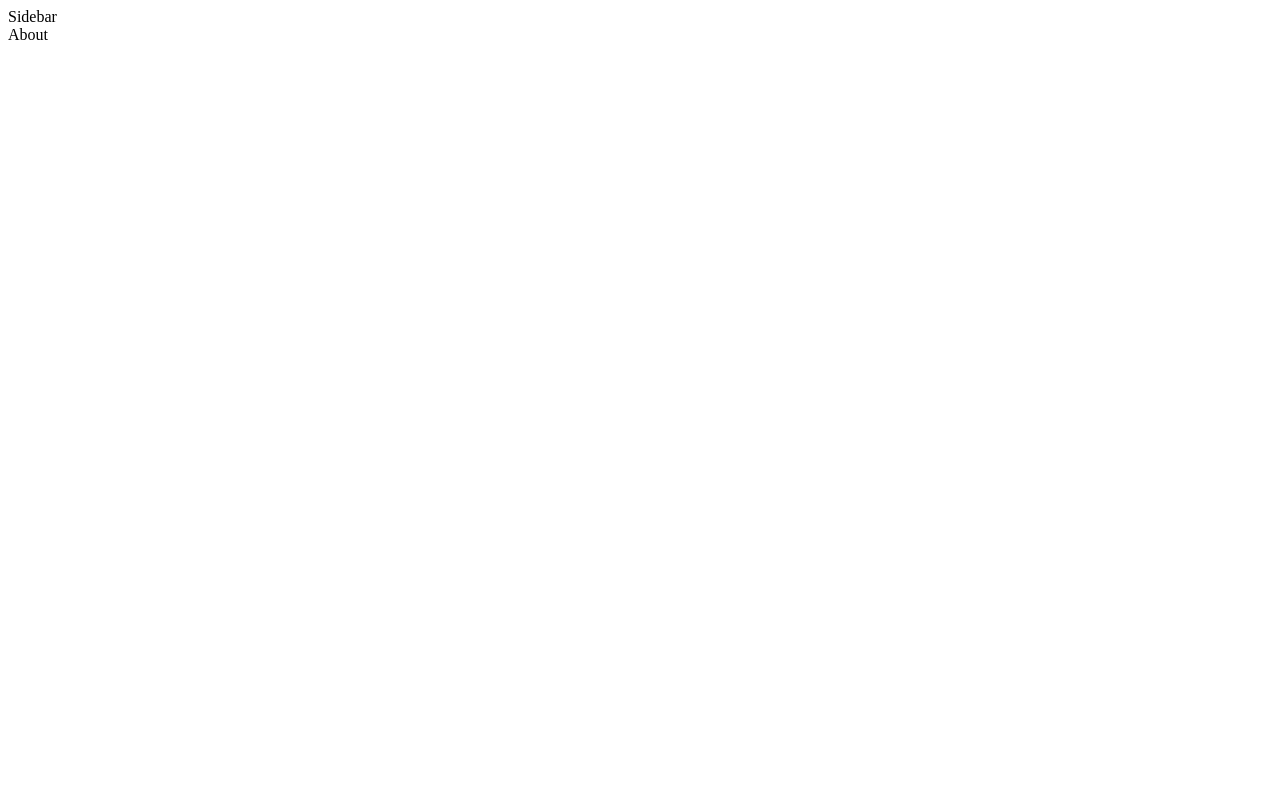
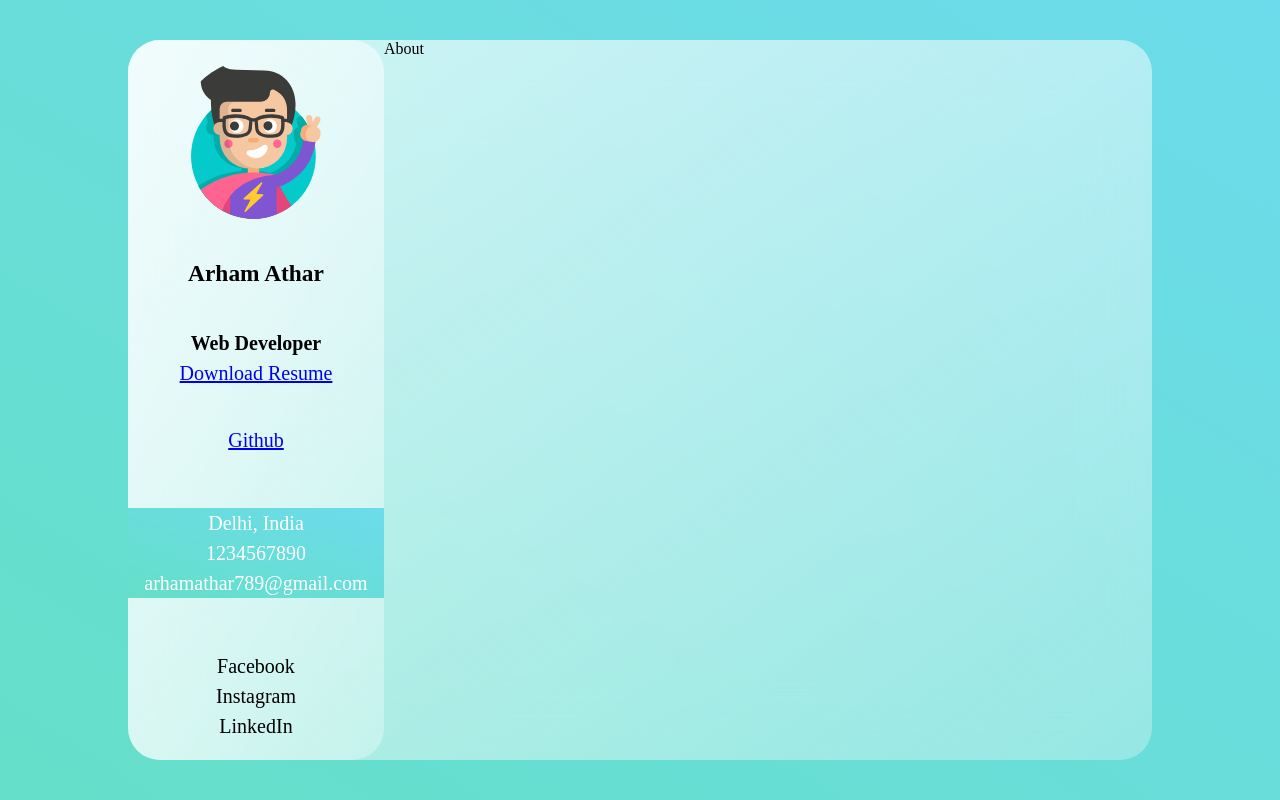
Before and after one commit to arhamathar/React-Portfolio, a React (Create React App) app: page / in a window 1280 px wide. Built offline with nearby package versions, Linux system fonts and the light colour scheme.

Commit message:
sidebar component added

```diff
--- a/package.json
+++ b/package.json
@@ -8,6 +8,7 @@
     "@testing-library/user-event": "^12.6.2",
     "react": "^17.0.1",
     "react-dom": "^17.0.1",
+    "react-router-dom": "^5.2.0",
     "react-scripts": "4.0.1",
     "web-vitals": "^0.2.4"
   },
--- /dev/null
+++ b/src/App.css
@@ -0,0 +1,45 @@
+*{
+    margin: 0;
+    padding: 0;
+    box-sizing: border-box;
+}
+
+.body{
+    font-size: 62.5%;
+    min-height: 100vh;
+}
+
+.container {
+    background: linear-gradient(to right top, #65dfc9, #6cdbeb);
+    display: flex;
+    justify-content: center;
+    align-items: center;
+    height: 100vh;
+    width: 100%;
+}
+
+.app-container{
+    display: flex;
+    min-height: 90vh;
+    width: 80%;
+    background: linear-gradient(to right bottom, rgba(255,255,255,0.7), rgba(255, 255, 255, 0.3));
+    backdrop-filter: blur(2rem);
+    border-radius: 2rem;
+    position: relative;
+    z-index: 3;
+}
+/*
+.circle{
+    background: white;
+  background: linear-gradient(
+    to right bottom,
+    rgba(255, 255, 255, 0.8),
+    rgba(255, 255, 255, 0.3)
+  );
+  height: 15rem;
+  width: 15rem;
+  position: absolute;
+  border-radius: 50%;
+  top: 0;
+  right: 5%;
+} */
--- a/src/App.js
+++ b/src/App.js
@@ -1,13 +1,21 @@
 import React from 'react';
+import { BrowserRouter } from 'react-router-dom';
+import Sidebar from './components/sidebar/Sidebar';
+import './App.css';
 
 function App() {
     return (
-        <div className="app-container">
-            <div>Sidebar</div>
-            <main>
-                About
-            </main>
-        </div>
+        <BrowserRouter>
+            <div className="container">
+                <div className="app-container">
+                    <Sidebar />
+                    <main>
+                        About
+                    </main>
+                </div>
+                {/* <div className="circle"></div> */}
+            </div>
+        </BrowserRouter>
     );
 }
 
--- /dev/null
+++ b/src/components/sidebar/Sidebar.css
@@ -0,0 +1,28 @@
+.sidebar{
+    min-width: 16rem;
+    width: 100%;
+    display: flex;
+    flex-direction: column;
+    justify-content: space-around;
+    align-items: center;
+    line-height: 1.5;
+    background: linear-gradient(to right bottom, rgba(255,255,255,0.7), rgba(255, 255, 255, 0.3));
+    max-width: 22%;
+    border-radius: 2rem;
+    text-align: center;
+    font-size: 1.25rem;
+}
+
+.sidebar-avatar{
+    width: 10rem;
+    height: 10rem;
+    border-radius: 50%;
+    object-fit: contain;
+}
+
+.contact{
+    background: linear-gradient(to right top, #65dfc9, #6cdbeb);
+    width: 100%;
+    color: #ffffff;
+    margin: 1rem;
+}
--- /dev/null
+++ b/src/components/sidebar/Sidebar.js
@@ -0,0 +1,40 @@
+import React from 'react';
+import { Link } from 'react-router-dom';
+import avatar from '../../assets/avatar.svg';
+import './Sidebar.css';
+
+function Sidebar() {
+    return (
+        <div className="sidebar">
+            <img className="sidebar-avatar" src={avatar} alt="avatar" />
+            <h3>Arham <span>Athar</span></h3>
+            <div>
+                <h4>Web Developer</h4>
+                <Link to="">
+                    <div>
+                        Download Resume
+                </div>
+                </Link>
+            </div>
+            <a
+                href="https://github.com/arhamathar"
+                target="_blank"
+                rel="noopener noreferrer"
+            >
+                Github
+            </a>
+            <div className="contact">
+                <p>Delhi, India</p>
+                <p>1234567890</p>
+                <p>arhamathar789@gmail.com</p>
+            </div>
+            <div className="social-contact">
+                <div>Facebook</div>
+                <div>Instagram</div>
+                <div>LinkedIn</div>
+            </div>
+        </div>
+    );
+}
+
+export default Sidebar;
```
Also changed, not shown: src/assets/avatar.svg (added), src/components/Sidebar.js (deleted), 1 other file (tests, documents, lock files or other folders).
